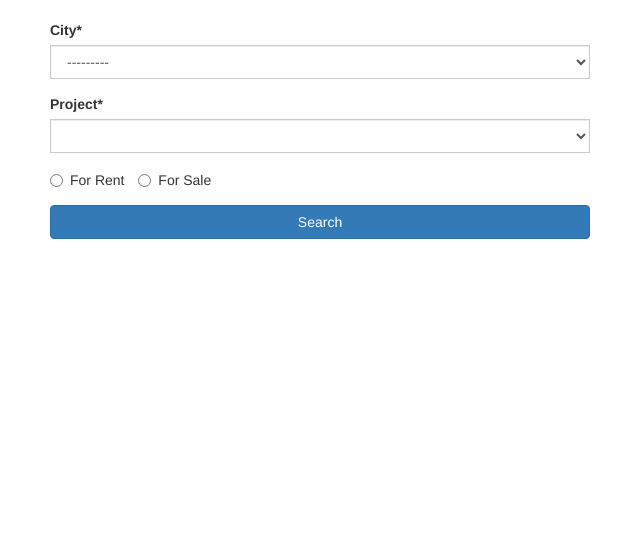
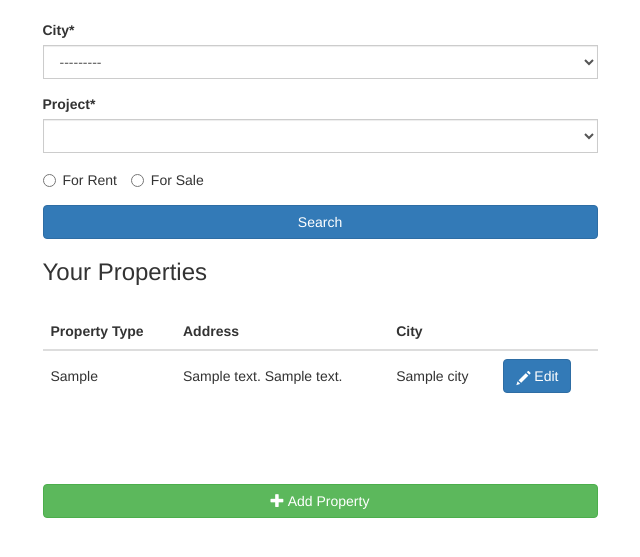
Before and after one commit to utkbansal/gharonda, a Django app: page /search/ in a window 1280 px wide. Shown: the part 67-624 px from the top of the page, without its empty margins (320-960 px from the left). Run offline with Django 3.2, Linux system fonts and the light colour scheme; a user stored in the database is signed in; tables that the repository leaves empty hold one stand-in row (values such as "Sample post"); lists and menus that the app fills with data are empty; some libraries are stand-ins or nearby versions.

Commit message:
Merges dashboard and search pages
* Adds the user's property table into the SearchView
* Removes login required from SearchView, PropertyListView, PropertyDetailView and city_filter

```diff
--- a/properties/templates/search.html
+++ b/properties/templates/search.html
@@ -2,11 +2,64 @@
 {% load crispy_forms_tags %}
 
 {% block content %}
+    <div class="row">
     <div class="col-md-3"></div>
     <div class="col-md-6">
         {% crispy form %}
     </div>
     <div class="col-md-3"></div>
+    </div>
+
+    {% if user.is_authenticated %}
+    <div class="row">
+            <div class="col-md-3"></div>
+            <div class="col-md-6">
+                <h3>Your Properties</h3>
+                <table class="table ">
+                    <thead>
+                    <tr>
+                        <th>Property Type</th>
+                        <th>Address</th>
+                        <th>City</th>
+                        <th></th>
+                    </tr>
+                    </thead>
+                    <tbody>
+                    {% for property in user_properties %}
+                        <tr>
+                            <td>{{ property.property_type }}</td>
+                            <td>
+                                {{ property.address_line_one }}
+                                {% if property.address_line_two %}
+                                    {{ property.address_line_two }}
+                                {% endif %}
+                            </td>
+                            <td>{{ property.city }}</td>
+                            <td>
+                                <a href="{% url 'property-edit'  property.id  %}">
+                                    <button class="btn btn-primary"
+                                            id="edit-button">
+                                    <span class="glyphicon glyphicon-pencil"
+                                          style="vertical-align:middle"></span>
+                                        Edit
+                                    </button>
+                                </a>
+                            </td>
+                        </tr>
+                    {% endfor %}
+                    </tbody>
+                </table>
+                <a href="{% url 'basic' %}">
+                    <button type="button" class="btn btn-success btn-block"
+                            id="add-property-button">
+                        <span class="glyphicon glyphicon-plus"></span>
+                        Add Property
+                    </button>
+                </a>
+            </div>
+            <div class="col-md-3"></div>
+        </div>
+    {% endif %}
 
 {% endblock content %}
 
--- a/properties/views.py
+++ b/properties/views.py
@@ -66,7 +66,6 @@ class BasicDetailsFormView(views.LoginRequiredMixin, FormView):
         }))
 
 
-@login_required
 @csrf_exempt
 def city_filter(request):
     if request.is_ajax():
@@ -329,13 +328,13 @@ class PropertyEditView(views.LoginRequiredMixin, TemplateView):
                                          'form_html': form_html})
 
 
-class PropertyDetailView(views.LoginRequiredMixin, DetailView):
+class PropertyDetailView(DetailView):
     model = Property
     template_name = 'details.html'
     context_object_name = 'property'
 
 
-class PropertyListView(views.LoginRequiredMixin, ListView):
+class PropertyListView(ListView):
     template_name = 'result.html'
     context_object_name = 'properties'
     paginate_by = 2
@@ -359,13 +358,21 @@ class PropertyListView(views.LoginRequiredMixin, ListView):
         return queryset
 
 
-class SearchView(views.LoginRequiredMixin, FormView):
+class SearchView(FormView):
     form_class = SearchForm
     template_name = 'search.html'
 
     @method_decorator(csrf_exempt)
     def dispatch(self, request, *args, **kwargs):
         return super(SearchView, self).dispatch(request, *args, **kwargs)
+
+    def get_context_data(self, **kwargs):
+        context = super(SearchView, self).get_context_data(**kwargs)
+        if self.request.user.is_authenticated():
+
+            context['user_properties'] = self.request.user.property_set.all()
+
+        return context
 
     def form_valid(self, form):
         city_name = form.cleaned_data['city']
```
